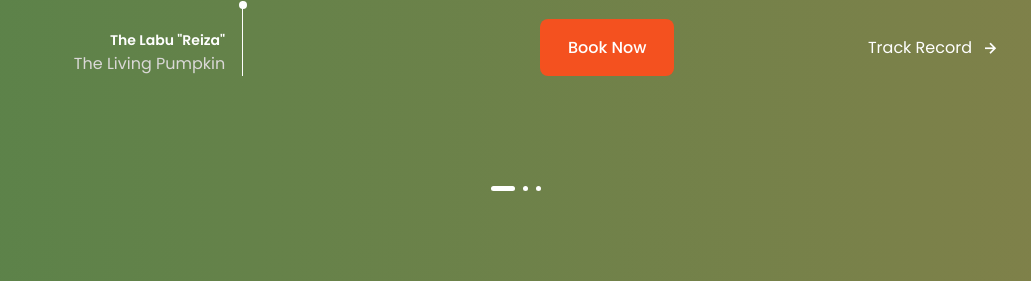
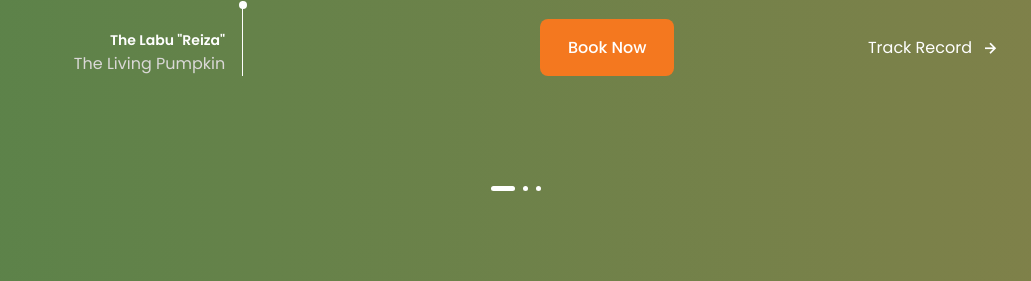
Before and after one commit to RenMiller/halloweenexercise, a plain HTML site: page index.html in a window 1280 px wide. Shown: the part 519-800 px from the top of the page, without its empty margins (124-1155 px from the left). Drawn offline with nearby package versions, Linux system fonts and the light colour scheme.

Commit message:
Update styles.css

```diff
--- a/assets/css/styles.css
+++ b/assets/css/styles.css
@@ -6,7 +6,7 @@
   --header-height: 3.5rem;
 
   /*========== Colors ==========*/
-  --hue: 14;
+  --hue: 25;
   --first-color: hsl(var(--hue), 91%, 54%);
   --first-color-alt: hsl(var(--hue), 91%, 50%);
   --title-color: hsl(var(--hue), 4%, 100%);
```
